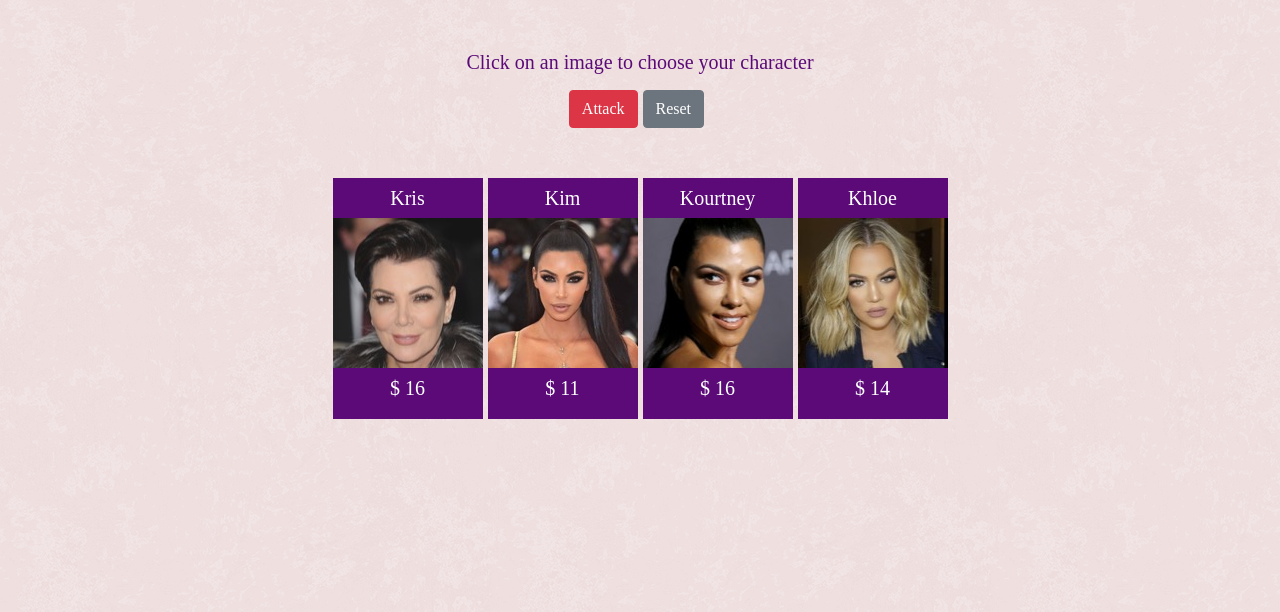
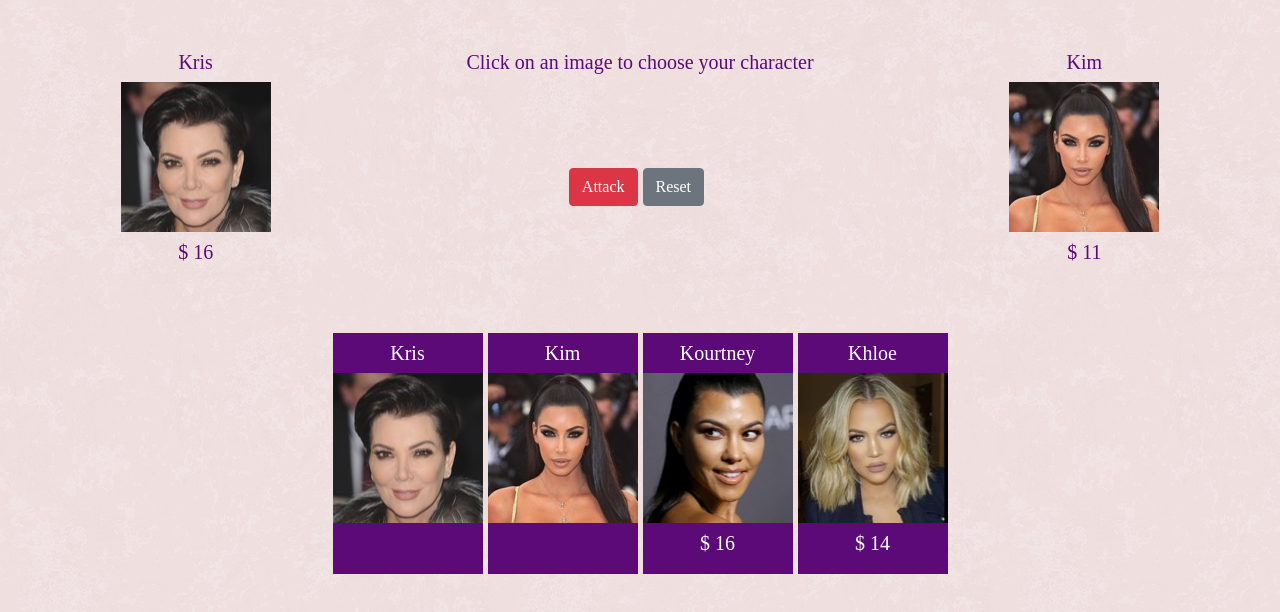
Before and after one commit to mbmedhurst/KKUK-RPG, a plain HTML site: page index.html in a window 1280 px wide. Shown: the part 128-740 px from the top of the page. Drawn offline with nearby package versions, Linux system fonts and the light colour scheme; a web font is replaced by a local one.

Commit message:
attack round and messge update working

```diff
--- a/assets/javascript/game.js
+++ b/assets/javascript/game.js
@@ -5,43 +5,48 @@ function getRandom(max, min) {
 
 let characterList = document.querySelectorAll('.playerCell');
 
-// let me = characters[name]
-// let defender = characters[name]
-
 // character set
 let characters = {
-    'kris': {
-        name: 'kris',
+    'Kris': {
+        name: 'Kris',
         health: getRandom(20, 10),
         strength: getRandom(5, 1),
         firstStrength: [], // placholder to capture the initial value of the character's strength
     },
 
-    'kim': {
-        name: 'kim',
+    'Kim': {
+        name: 'Kim',
         health: getRandom(20, 10),
         strength: getRandom(5, 1),
         firstStrength: [],
     },
 
-    'kourtney': {
-        name: 'kourtney',
+    'Kourtney': {
+        name: 'Kourtney',
         health: getRandom(20, 10),
         strength: getRandom(5, 1),
         firstStrength: [],
     },
 
-    'khloe': {
-        name: 'khloe',
+    'Khloe': {
+        name: 'Khloe',
         health: getRandom(20, 10),
         strength: getRandom(5, 1),
         firstStrength: [],
     },
 }
 
+let me = characters['Kris']
+let defender = characters['Kim']
+
+function chooseMe() {
+    // move chosen player to correct position
+}
+
 function attack() {
     defender.health -= me.strength
     me.strength += parseInt(me.firstStrength)
+    console.log(me.strength)
 }
 
 function counterAttack() {
@@ -50,40 +55,42 @@ function counterAttack() {
 
 function attackRound() {
     attack()
-    // counterAttack()
-    let me = 'kris'
-    let defender = "kim"
-    document.querySelector('#krisHS').innerHTML = `$${me.health}`
-    document.querySelector('#kimHS').innerHTML = `$${defender.health}`
+    counterAttack()
+    document.querySelector('#krisHS').innerHTML = `$ ${me.health}`
+    document.querySelector('#kimHS').innerHTML = `$ ${defender.health}`
     document.querySelector('#message').innerHTML =
-        `You attacked {defender} which cost her {this.health}.She attacked you back, which cost you {this.health}.`
+        `You attacked ${defender.name} which cost her $${me.strength}.<br />
+        She attacked you back, which cost you $${defender.strength}.`
 }
 
 //***************** GAME STARTS ***************************/
 
 // listens for clicks on any of the 4 characters on the page
 // got this from stack overflow https://stackoverflow.com/questions/40956717/how-to-addeventlistener-to-multiple-elements-in-a-single-line)
-characterList.forEach(function(elem) {
-    elem.addEventListener("click", function() {
+characterList.forEach(function (elem) {
+    elem.addEventListener("click", function () {
         alert('hello world')
+        console.log(elem)
     });
 });
 
 
 function init() {
-    characters.kris.health
-    characters.kris.firstStrength.push(characters.kris.strength)
-    characters.kim.health
-    characters.kim.firstStrength.push(characters.kim.strength)
-    characters.kourtney.health
-    characters.kourtney.firstStrength.push(characters.kourtney.strength)
-    characters.khloe.health
-    characters.khloe.firstStrength.push(characters.khloe.strength)
+    characters.Kris.health
+    characters.Kris.firstStrength.push(characters.Kris.strength)
+    console.log(characters.Kris.firstStrength)
+    characters.Kim.health
+    characters.Kim.firstStrength.push(characters.Kim.strength)
+    console.log(characters.Kim.firstStrength)
+    characters.Kourtney.health
+    characters.Kourtney.firstStrength.push(characters.Kourtney.strength)
+    characters.Khloe.health
+    characters.Khloe.firstStrength.push(characters.Khloe.strength)
     document.querySelector('#message').innerHTML = 'Click on an image to choose your character'
-    document.querySelector('#krisHS').innerHTML = `$ ${characters.kris.health}`
-    document.querySelector('#kimHS').innerHTML = `$ ${characters.kim.health}`
-    document.querySelector('#kourtneyHS').innerHTML = `$ ${characters.kourtney.health}`
-    document.querySelector('#khloeHS').innerHTML = `$ ${characters.khloe.health}`
+    document.querySelector('#krisHS').innerHTML = `$ ${characters.Kris.health}`
+    document.querySelector('#kimHS').innerHTML = `$ ${characters.Kim.health}`
+    document.querySelector('#kourtneyHS').innerHTML = `$ ${characters.Kourtney.health}`
+    document.querySelector('#khloeHS').innerHTML = `$ ${characters.Khloe.health}`
 }
 
 init()
--- a/index.html
+++ b/index.html
@@ -16,9 +16,18 @@
         <div class="grid-item-header">Role Playing Game</div>
     </div>
     <div class="game-container">
-        <div class="grid-item" id="me"></div>
+        <div class="grid-item" id="me">
+            Kris<br>
+            <img src="./assets/images/kris.jpg"><br>
+            <p id="krisHS"></p>
+
+        </div>
         <div class="grid-item" id="message">Click on an image to choose your character</div>
-        <div class="grid-item" id="defender"></div>
+        <div class="grid-item" id="defender">
+            Kim<br>
+            <img src="./assets/images/kim.jpg"><br>
+            <p id="kimHS"></p>
+        </div>
         <div class="grid-item" id="attackBtn">
             <button type="button" class="btn btn-danger" id="attack" onclick="attackRound()">Attack</button>
         </div>
```
